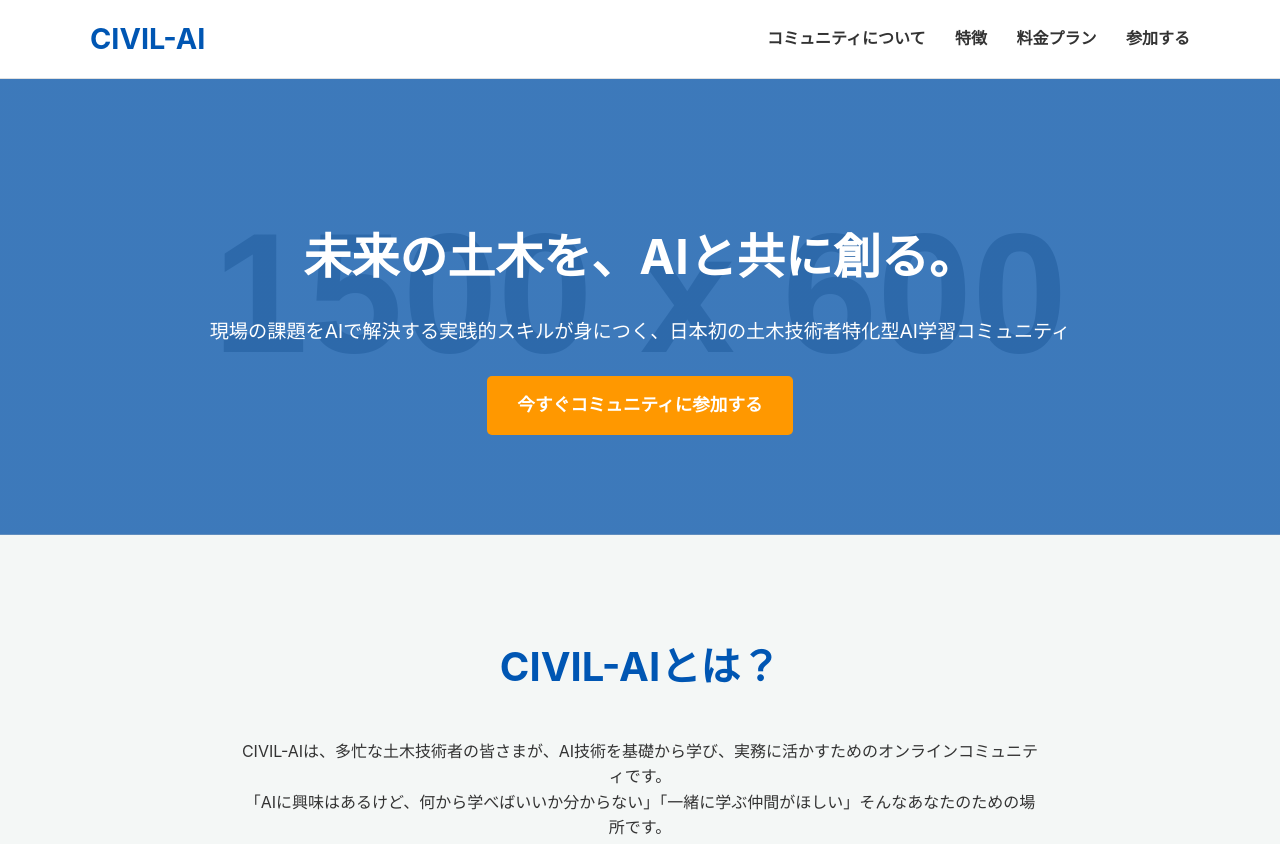
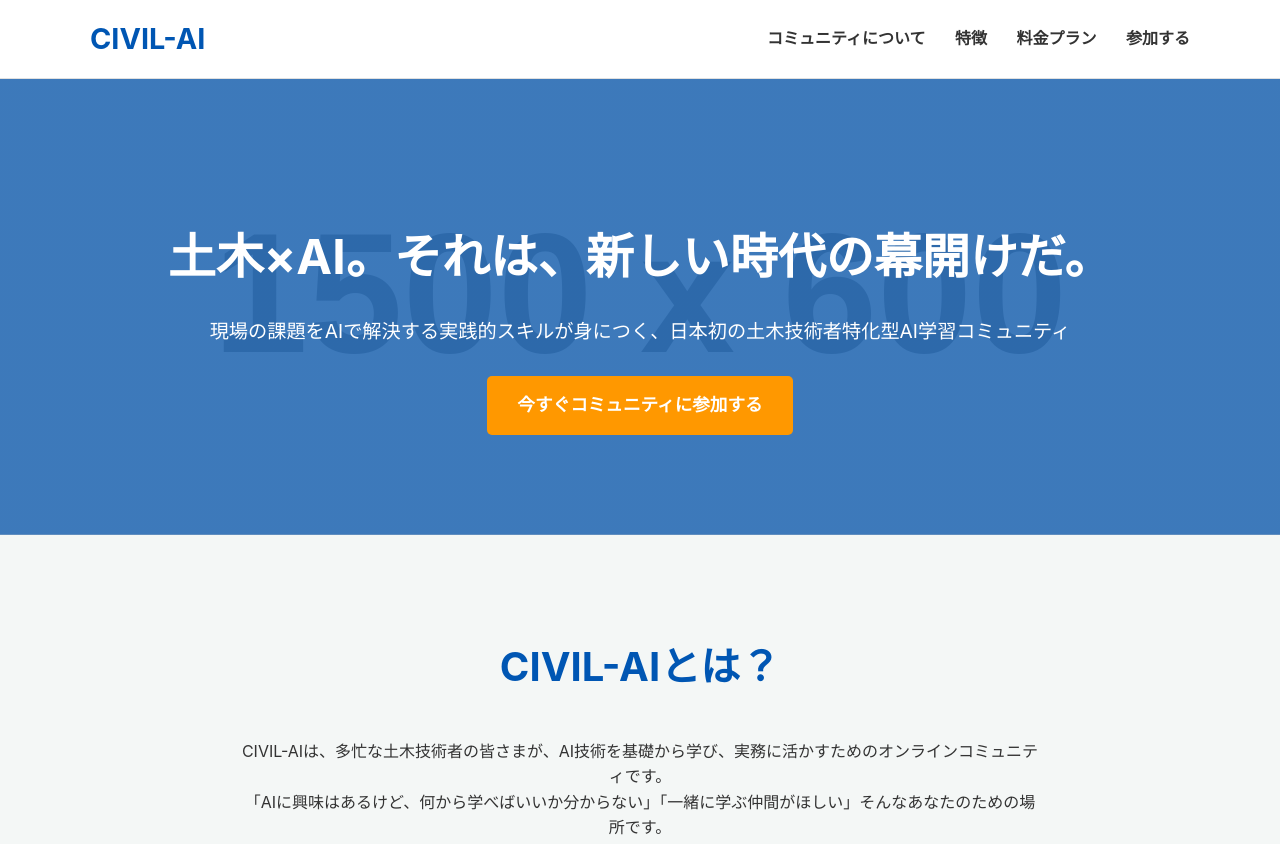
Before and after one commit to Ryucin/doboAI, a plain HTML site: page index.html in a window 1280 px wide. Shown: the top 844 px of the page. Drawn offline with Linux system fonts and the light colour scheme; placeholder pictures from the web are drawn by us.

Commit message:
キャッチコピー変更

```diff
--- a/index.html
+++ b/index.html
@@ -184,7 +184,7 @@
 
     <section class="hero">
         <div class="container">
-            <h2>未来の土木を、AIと共に創る。</h2>
+            <h2>土木×AI。それは、新しい時代の幕開けだ。</h2>
             <p>現場の課題をAIで解決する実践的スキルが身につく、日本初の土木技術者特化型AI学習コミュニティ</p>
             <a href="#cta" class="btn">今すぐコミュニティに参加する</a>
         </div>
```
